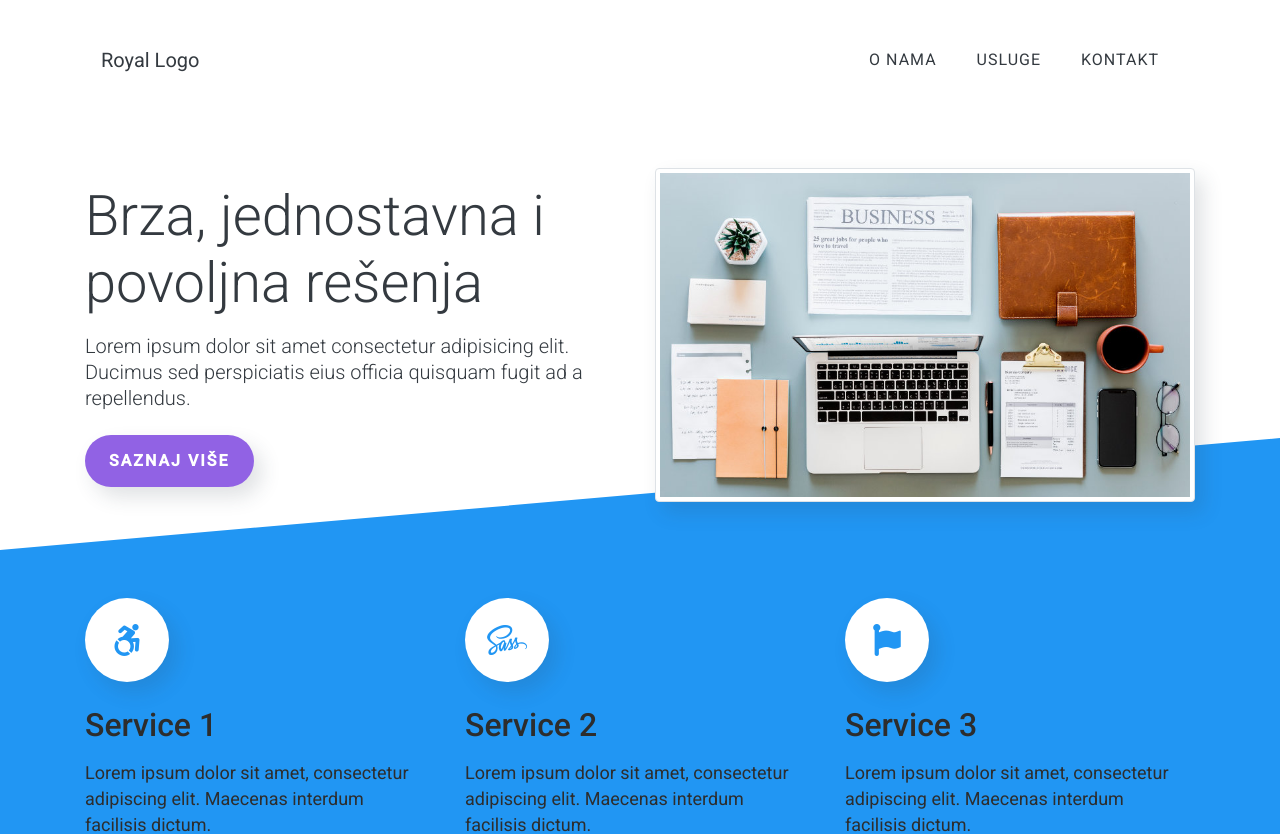
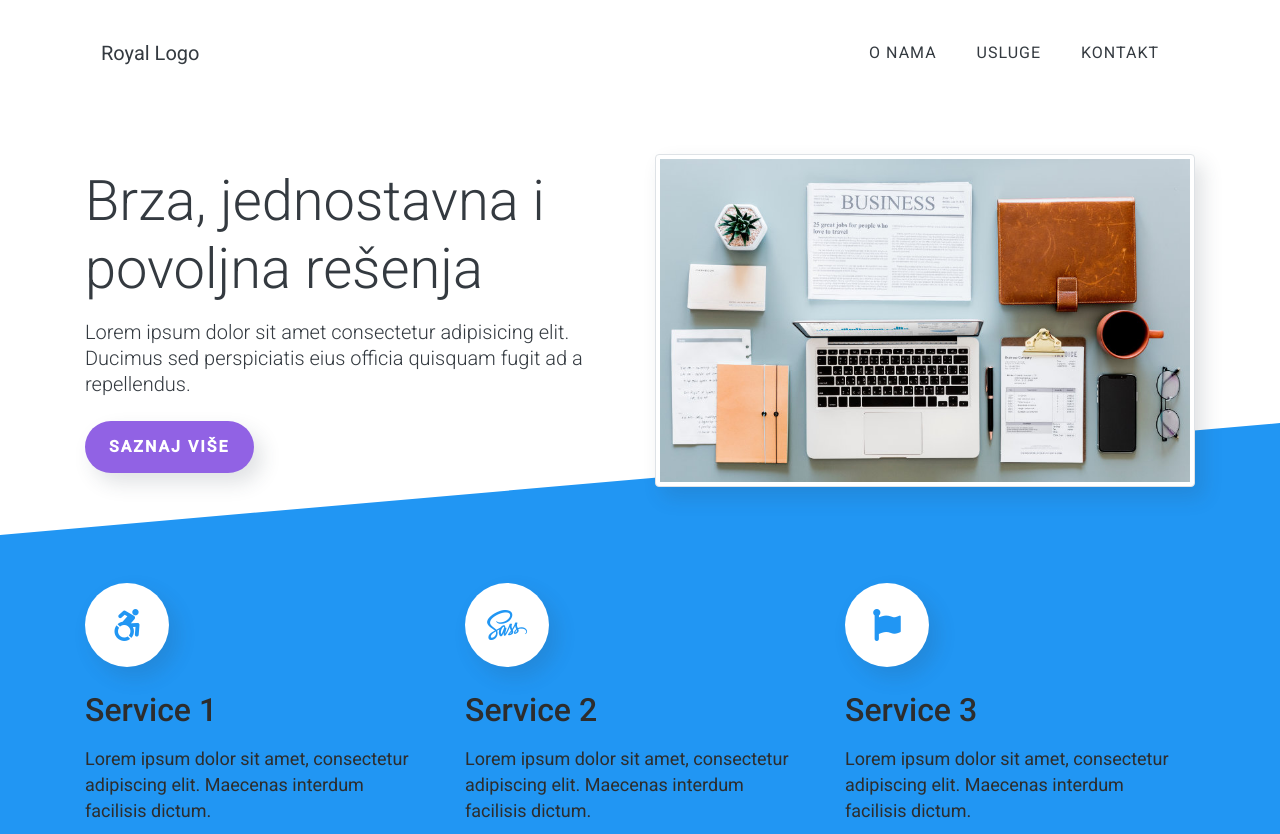
Before and after one commit to VladTzaru/Royal, a Vue app: page / in a window 1280 px wide. Shown: the top 834 px of the page. Built offline with nearby package versions, Linux system fonts and the light colour scheme.

Commit message:
change header height

```diff
--- a/src/components/base/navigation/MainNavigation.vue
+++ b/src/components/base/navigation/MainNavigation.vue
@@ -64,7 +64,7 @@ header {
   padding: 18px 0;
 }
 .navbar-expand-lg {
-  height: 84.44px;
+  height: 70px;
 }
 .nav-link {
   letter-spacing: 1px;
@@ -79,7 +79,7 @@ header {
 }
 .nav-wrapper {
   width: 100%;
-  height: 84.44px;
+  height: 70px;
 }
 
 .navbar-sticky {
```
